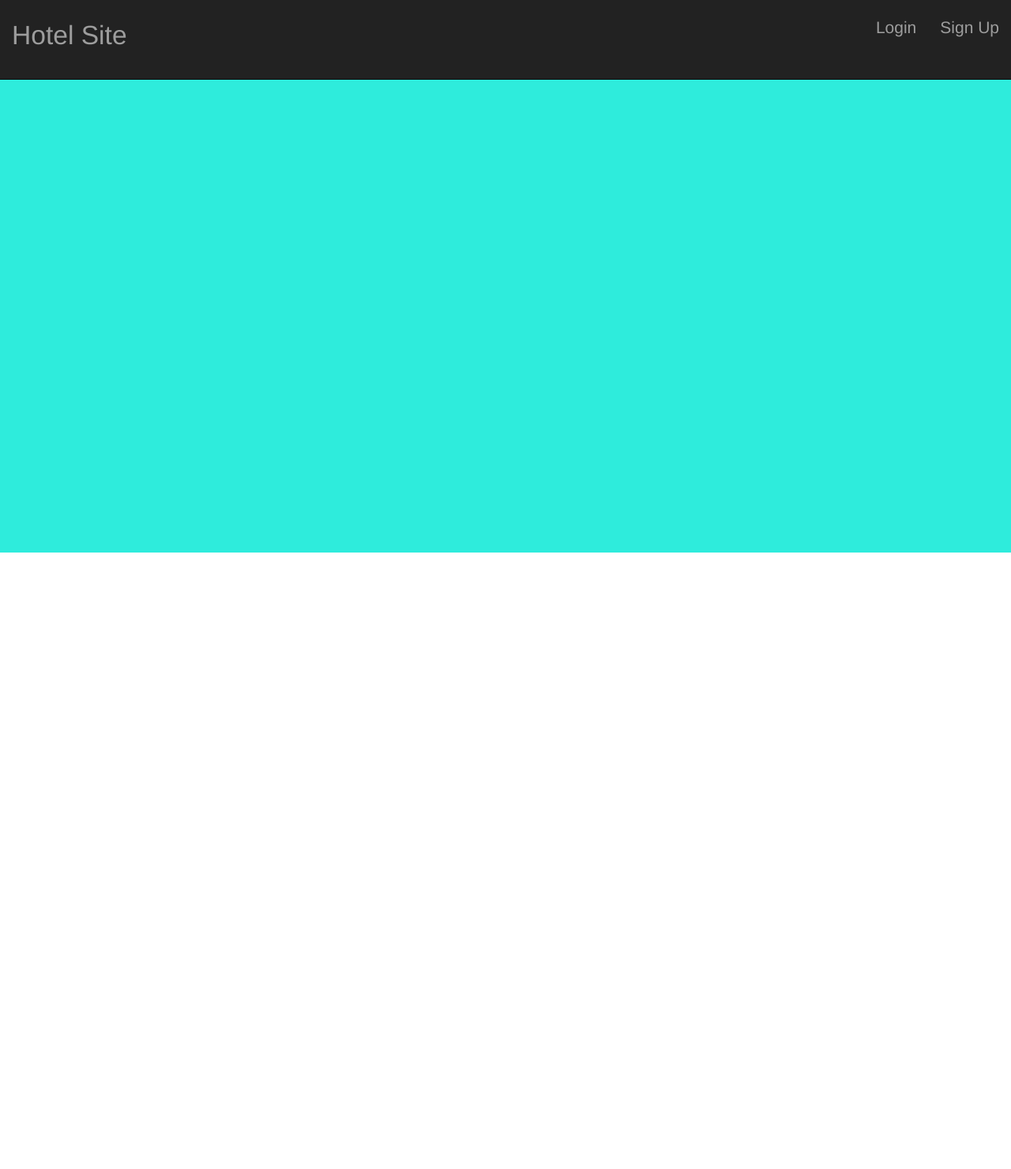
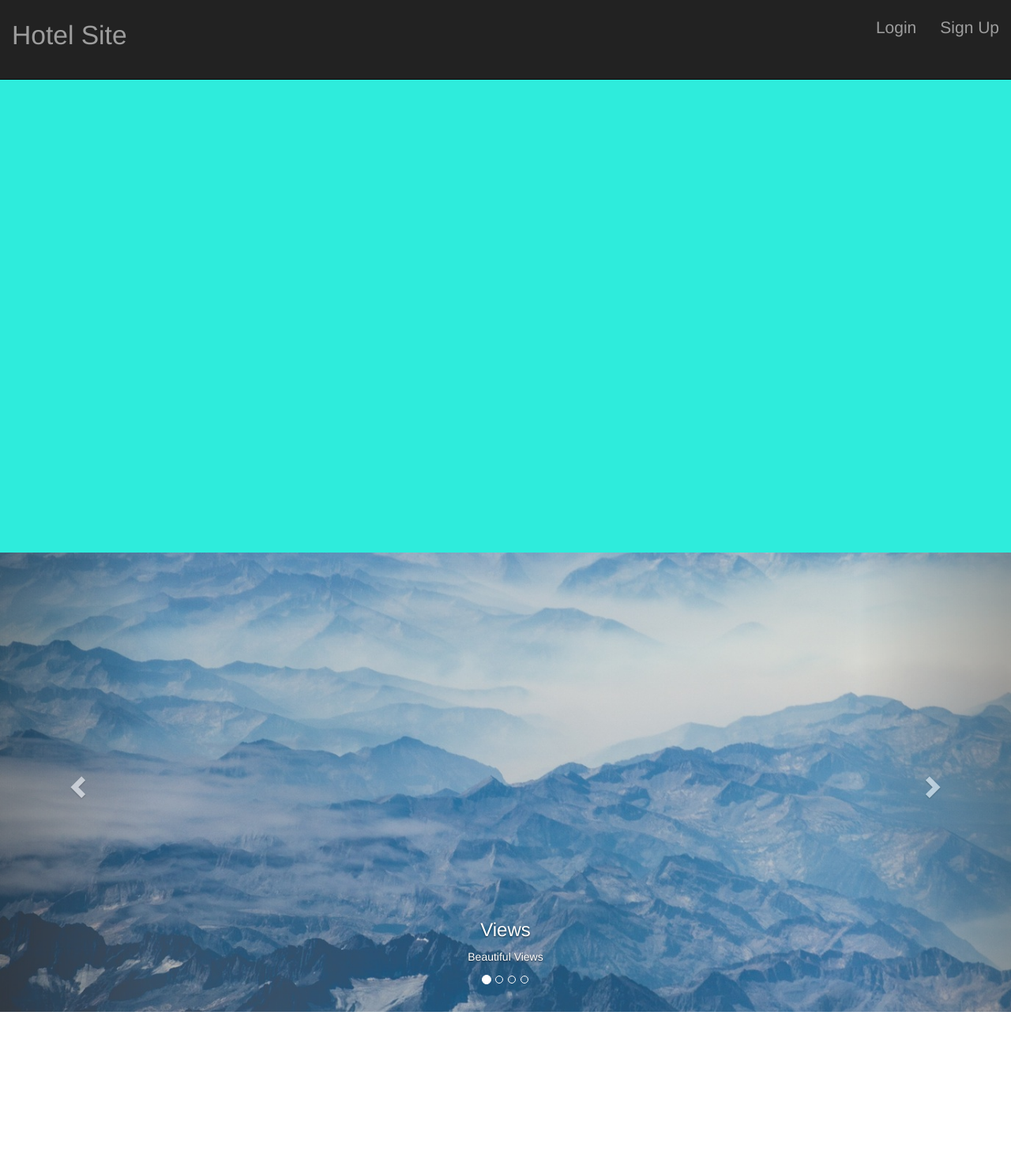
Before and after one commit to ibaena/hotelSite, a PHP site: page /home.html in a window 1280 px wide. Shown: the top 1481 px of the page at 79% size. Run offline with PHP 8.4, Linux system fonts and the light colour scheme; some libraries are stand-ins or nearby versions.

Commit message:
added carousel

```diff
--- a/home.html
+++ b/home.html
@@ -57,6 +57,60 @@
 
 
   <!-- TODO Small Carousel with recommended or popular destinations -->
+  <div id="vacationCarousel" class="carousel slide" data-ride="carousel">
+  <!-- Indicators -->
+  <ol class="carousel-indicators">
+    <li data-target="#vacationCarousel" data-slide-to="0" class="active"></li>
+    <li data-target="#vacationCarousel" data-slide-to="1"></li>
+    <li data-target="#vacationCarousel" data-slide-to="2"></li>
+    <li data-target="#vacationCarousel" data-slide-to="3"></li>
+  </ol>
+
+  <!-- Wrapper for slides -->
+  <div class="carousel-inner" role="listbox">
+    <div class="item active">
+      <img src="img/sky.jpg" alt="sky">
+      <div class="carousel-caption">
+        <h3>Views</h3>
+        <p>Beautiful Views</p>
+      </div>
+    </div>
+
+    <div class="item">
+      <img src="img/watefall.jpg" alt="waterfall">
+      <div class="carousel-caption">
+        <h3>Waterfall</h3>
+        <p>Beautiful Waterfalls</p>
+      </div>
+    </div>
+
+    <div class="item">
+      <img src="img/trees.jpg" alt="trees">
+      <div class="carousel-caption">
+        <h3>Forest</h3>
+        <p>Beatiful Forests</p>
+      </div>
+    </div>
+
+    <div class="item">
+      <img src="img/mountain.jpg" alt="mountain">
+      <div class="carousel-caption">
+        <h3>Mountain</h3>
+        <p>Beatiful Mountains.</p>
+      </div>
+    </div>
+  </div>
+
+  <!-- Left and right controls -->
+  <a class="left carousel-control" href="#vacationCarousel" role="button" data-slide="prev">
+    <span class="glyphicon glyphicon-chevron-left" aria-hidden="true"></span>
+    <span class="sr-only">Previous</span>
+  </a>
+  <a class="right carousel-control" href="#vacationCarousel" role="button" data-slide="next">
+    <span class="glyphicon glyphicon-chevron-right" aria-hidden="true"></span>
+    <span class="sr-only">Next</span>
+  </a>
+</div>
 
 
   <!-- TODO List of hotels that appear according to destination selected  -->
```
Also changed, not shown: css/style.css (+0 -40 lines), img/mountain.jpg (added), img/sky.jpg (added), img/trees.jpg (added), img/watefall.jpg (added).
